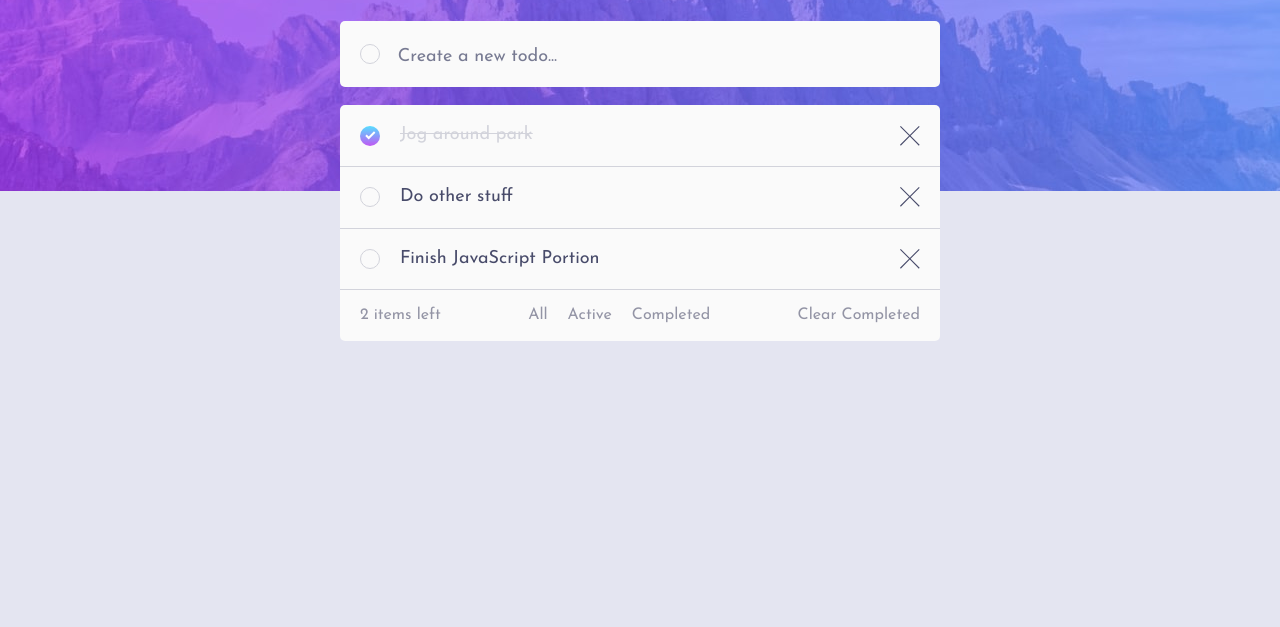
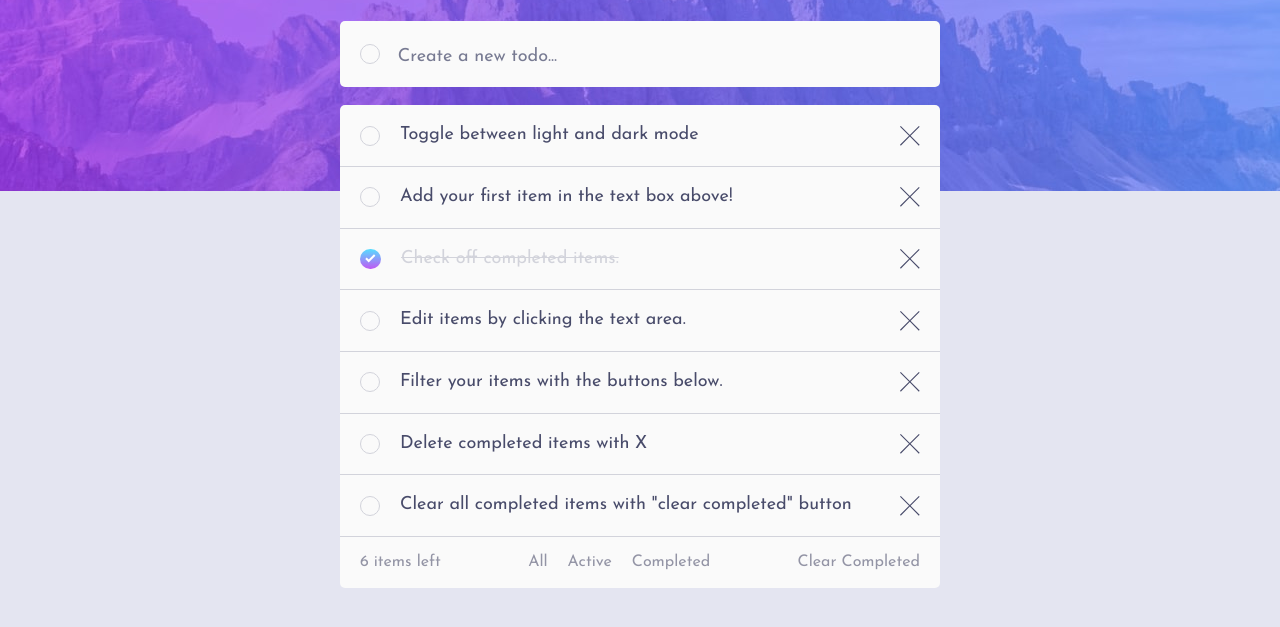
Before and after one commit to kaileywaal/todo-app, a plain HTML site: page index.html in a window 1280 px wide. Shown: the part 109-736 px from the top of the page. Drawn offline with Linux system fonts and the light colour scheme.

Commit message:
Minor edits, changed index.html content to describe functionality of todo list

```diff
--- a/app.js
+++ b/app.js
@@ -31,7 +31,9 @@ function addTodoToList(obj){
     checkbox.src = "images/icon-check.svg";
     span.appendChild(checkbox);
 
-    let text = document.createTextNode(obj.content);
+    let text = document.createElement("p");
+    text.innerHTML = obj.content;
+    text.setAttribute("contenteditable", true);
 
     let deleteButton = document.createElement("span");
     deleteButton.classList = "checklist__item--delete";
@@ -79,19 +81,20 @@ function deleteItem() {
 }
 
 function toggleCheckbox(checkbox) {
-    let parent = (this.tagName === "SPAN") ? this.parentElement : this.parentElement.parentElement;
-    parent.classList.toggle("completed");
-
     //prevents you from adding class to img tag
     let classes = (this.tagName === "SPAN") ? this.classList : this.parentElement.classList;
+    console.log(classes);
     if(classes.contains("unchecked")){
-        classes.add("checked")
+        classes.add("checked");
         classes.remove("unchecked");
     }
     else {
         classes.add("unchecked");
         classes.remove("checked");
     }
+
+    let parent = (this.tagName === "SPAN") ? this.parentElement : this.parentElement.parentElement;
+    parent.classList.toggle("completed");
     updateItemsRemaining();
 }
 
--- a/css/styles.css
+++ b/css/styles.css
@@ -50,6 +50,12 @@ h1 {
   letter-spacing: 1rem;
 }
 
+[contenteditable="true"]:active,
+[contenteditable="true"]:focus {
+  border: none;
+  outline: none;
+}
+
 @media screen and (min-width: 375px) {
   body {
     background-image: url(../images/bg-desktop-light.jpg);
@@ -75,8 +81,8 @@ h1 {
 /* Checkbox */
 .checkbox {
   border-radius: 50%;
-  width: 2rem;
-  height: 2rem;
+  min-width: 2rem;
+  min-height: 2rem;
   margin-right: 2rem;
   border: 1px solid var(--color-light-details);
 }
@@ -96,7 +102,7 @@ h1 {
 
 .checked img {
   display: inline-block;
-  padding: 0.5rem;
+  padding: 0 0.5rem;
 }
 
 .checklist__item:hover .unchecked {
@@ -133,6 +139,10 @@ h1 {
   display: flex;
   align-items: center;
   border-bottom: 1px solid var(--color-light-details);
+}
+
+.checklist__item p {
+  margin: 0;
 }
 
 .dark-mode .checklist__item {
@@ -192,7 +202,7 @@ h1 {
   outline: none;
   border: none;
   height: 100%;
-  width: 90%;
+  width: 80%;
 }
 
 .input__checkbox {
@@ -263,6 +273,10 @@ input {
   background-color: var(--color-dark-list);
 }
 
+.clear-completed {
+  text-align: right;
+}
+
 .toggle-states__state:hover,
 .clear-completed:hover {
   color: var(--color-light-darkest-text);
--- a/index.html
+++ b/index.html
@@ -33,22 +33,59 @@
     </div>
     <div class="container">
       <ul class="checklist">
-        <li class="checklist__item completed">
-          <span class="checkbox checked"
-            ><img src="images/icon-check.svg" alt="" /></span
-          >Jog around park
+        <li class="checklist__item">
+          <span class="checkbox unchecked"
+            ><img src="images/icon-check.svg" alt=""
+          /></span>
+          <p contenteditable="true">Toggle between light and dark mode</p>
           <span class="checklist__item--delete"></span>
         </li>
         <li class="checklist__item">
           <span class="checkbox unchecked"
-            ><img src="images/icon-check.svg" alt="" /></span
-          >Do other stuff
+            ><img src="images/icon-check.svg" alt=""
+          /></span>
+          <p contenteditable="true">
+            Add your first item in the text box above!
+          </p>
+          <span class="checklist__item--delete"></span>
+        </li>
+        <li class="checklist__item completed">
+          <span class="checkbox checked"
+            ><img src="images/icon-check.svg" alt=""
+          /></span>
+          <p contenteditable="true">Check off completed items.</p>
           <span class="checklist__item--delete"></span>
         </li>
         <li class="checklist__item">
           <span class="checkbox unchecked"
-            ><img src="images/icon-check.svg" alt="" /></span
-          >Finish JavaScript Portion
+            ><img src="images/icon-check.svg" alt=""
+          /></span>
+          <p contenteditable="true">Edit items by clicking the text area.</p>
+          <span class="checklist__item--delete"></span>
+        </li>
+        <li class="checklist__item">
+          <span class="checkbox unchecked"
+            ><img src="images/icon-check.svg" alt=""
+          /></span>
+          <p contenteditable="true">
+            Filter your items with the buttons below.
+          </p>
+          <span class="checklist__item--delete"></span>
+        </li>
+        <li class="checklist__item">
+          <span class="checkbox unchecked"
+            ><img src="images/icon-check.svg" alt=""
+          /></span>
+          <p contenteditable="true">Delete completed items with X</p>
+          <span class="checklist__item--delete"></span>
+        </li>
+        <li class="checklist__item">
+          <span class="checkbox unchecked"
+            ><img src="images/icon-check.svg" alt=""
+          /></span>
+          <p contenteditable="true">
+            Clear all completed items with "clear completed" button
+          </p>
           <span class="checklist__item--delete"></span>
         </li>
       </ul>
```
